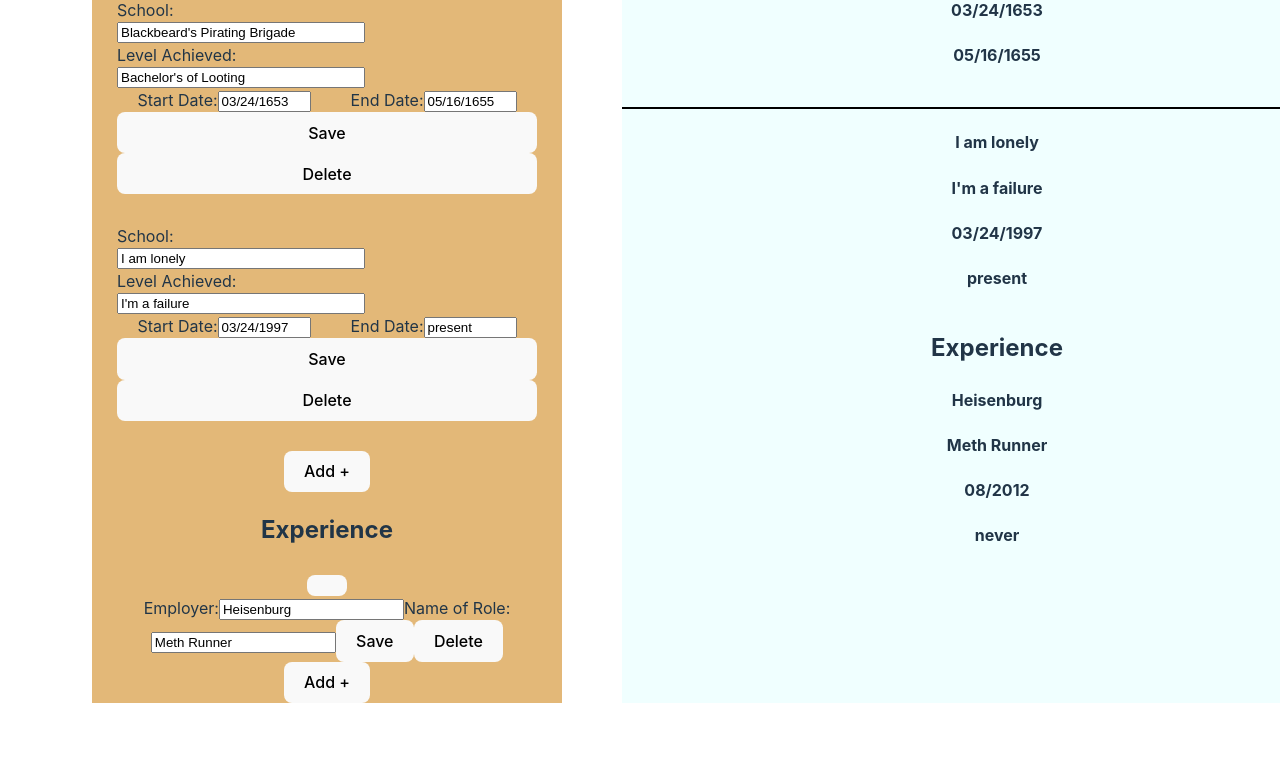
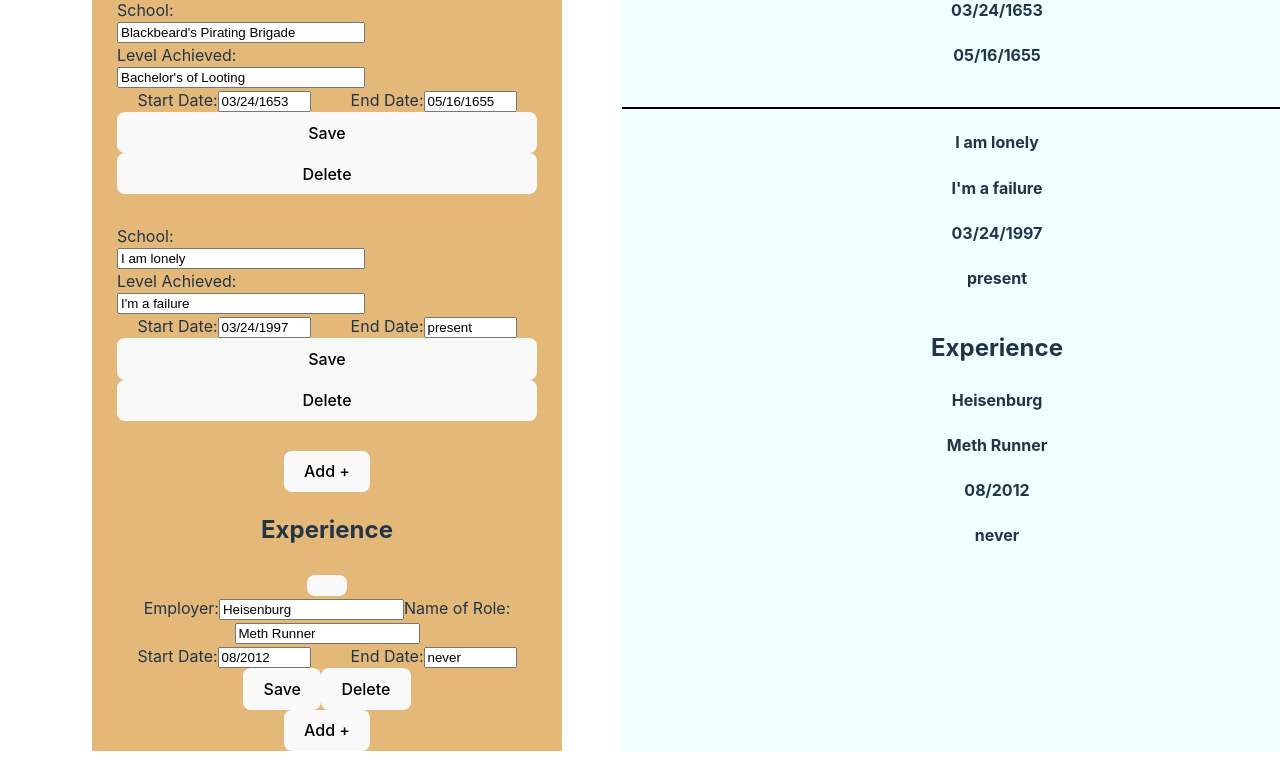
Before and after one commit to tgorsk15/cv-application, a React (Vite) app: page / in a window 1280 px wide. Shown: the part 390-1173 px from the top of the page. Before the commit the page ends 1125 px from the top, so only its background shows below. Built offline with nearby package versions, Linux system fonts and the light colour scheme.

Commit message:
Add functionality to Experience Delete button

```diff
--- a/src/App.jsx
+++ b/src/App.jsx
@@ -40,8 +40,6 @@ function App() {
 
     for (let i = 0; i < currentEducationData.length; i++) {
       if (currentEducationData[i].id === educationID) {
-        console.log(`Bag em ${currentEducationData[i].school}`)
-
         currentEducationData.splice(i, 1);
         console.log(currentEducationData);
         const newEducationData = [...currentEducationData];
@@ -54,6 +52,20 @@ function App() {
   function handleChangeExperience(currentExperienceData) {
     console.log('experiencing')
     setExperienceInfo(currentExperienceData);
+  }
+
+  function handleDeleteExperience(currentExperienceData, experienceID) {
+    console.log(experienceID);
+    for (let i = 0; i < currentExperienceData.length; i++) {
+      if (currentExperienceData[i].id === experienceID) {
+        console.log(`Bag the bitch ${currentExperienceData[i].employer}`)
+
+        currentExperienceData.splice(i, 1);
+        console.log(currentExperienceData)
+        const newExperienceData = [...currentExperienceData];
+        setExperienceInfo(newExperienceData);
+      }
+    }
   }
 
 
@@ -100,6 +112,7 @@ function App() {
           <ExperienceInput
             experienceData = {experienceInfo}
             experienceChange = {handleChangeExperience}
+            experienceDelete = {handleDeleteExperience}
           />
         </section>
         <section className='display-card'>
--- a/src/components/experienceInput.jsx
+++ b/src/components/experienceInput.jsx
@@ -2,7 +2,7 @@ import { useState } from 'react';
 import dropArrow from '../assets/drop-arrow.png';
 
 
-export function ExperienceInput ({experienceData, experienceChange}) {
+export function ExperienceInput ({experienceData, experienceChange, experienceDelete}) {
     const arrowIcon = new Image()
     arrowIcon.src = dropArrow;
 
@@ -68,6 +68,28 @@ return (
                                     storeExperienceInputs(experience.id, "role", e.target.value)
                                 }}
                             />
+                            <div className='education-dates'>
+                                <label htmlFor="start-date">Start Date:</label>
+                                <input
+                                    type="text"
+                                    name='start-date'
+                                    id='start-date'
+                                    value={experience.startDate}
+                                    onChange={(e) => {
+                                    storeExperienceInputs(experience.id, "startDate", e.target.value)
+                                }}
+                                 />
+                                <label htmlFor="end-date">End Date:</label>
+                                <input
+                                    type="text"
+                                    name='end-date'
+                                    id='end-date'
+                                    value={experience.endDate}
+                                    onChange={(e) => {
+                                    storeExperienceInputs(experience.id, "endDate", e.target.value)
+                                }}
+                                 />
+                            </div>
                              <button className='Save'
                                 onClick={(e) => {
                                     e.preventDefault();
@@ -79,7 +101,7 @@ return (
                             <button className='delete'
                                 onClick={(e) => {
                                     e.preventDefault();
-
+                                    experienceDelete(tempExperienceData, experience.id)
                                 }}
                             >
                                 Delete
```
